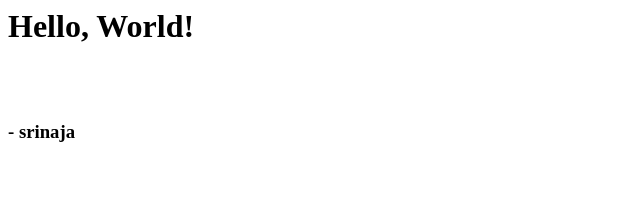
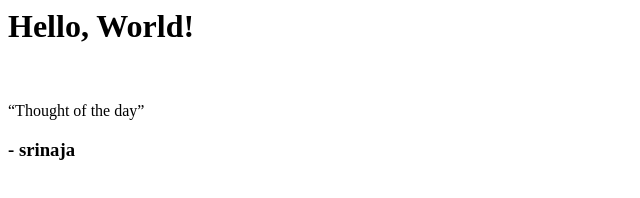
Before and after one commit to srinaja/srinaja.github.io, a plain HTML site: page index.html in a window 1280 px wide. Shown: the whole page, without its empty margins (0-640 px from the left). Drawn offline with Linux system fonts and the light colour scheme.

Commit message:
Update index.html

```diff
--- a/index.html
+++ b/index.html
@@ -1,4 +1,5 @@
 <h1>Hello, World!</h1>
 <br/>
 <br/>
-<h3>- srinaja</h3>
+<q>Thought of the day</q>
+<h3> - srinaja</h3>
```
